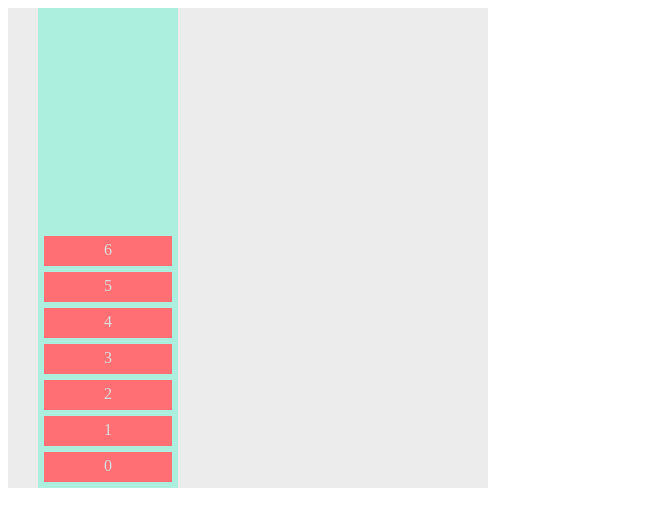
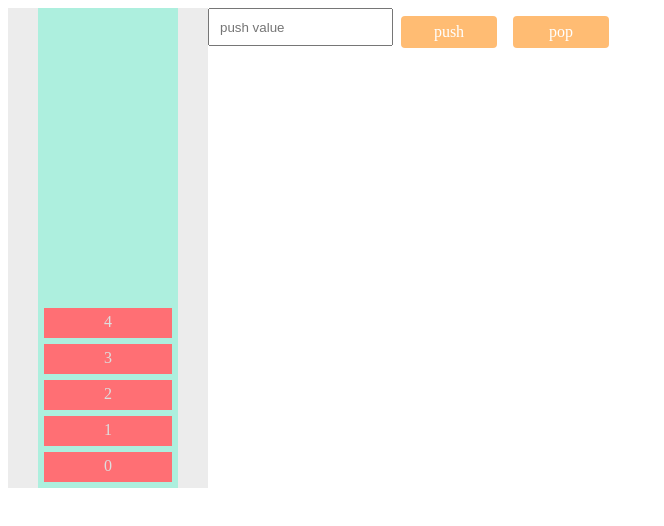
Before and after one commit to ChoWonmin/jagu, a website built with webpack: page test.html in a window 1280 px wide. Shown: the whole page, without its empty margins (0-664 px from the left). Built offline with nearby package versions, Linux system fonts and the light colour scheme.

Commit message:
develope stack

```diff
--- a/src/jagu.js
+++ b/src/jagu.js
@@ -7,6 +7,7 @@ import queue from './lib/queue';
 import set from './lib/set';
 import stack from './lib/stack';
 import trie from './lib/trie';
+import vis from './vis/vis';
 
 window.jagu = {
   avlTree,
@@ -17,5 +18,6 @@ window.jagu = {
   priorityQueue,
   set,
   stack,
-  trie
+  trie,
+  vis
 };
--- a/src/vis/vis.js
+++ b/src/vis/vis.js
@@ -6,16 +6,22 @@
  * @param {Object} [datastructure] jagu datastructure
  */
 
-import d3 from 'd3';
-import stackVis from './lib/stackVis;'
+import * as d3 from 'd3';
+import stackVis from './lib/stackVis';
+
+window.d3 = d3;
 
 const vis = (render, datastructure) => {
 
   const renderer = d3.select(render);
   const data = datastructure;
 
+  const stack = () => stackVis(renderer, data);
+
   return {
-    stack: stackVis(render, data)
+    stack,
   }
 
 };
+
+export default vis;
--- a/test.html
+++ b/test.html
@@ -3,20 +3,50 @@
 <head>
   <meta charset="UTF-8">
   <title>Title</title>
-  <script src="https://cdnjs.cloudflare.com/ajax/libs/d3/5.7.0/d3.min.js"></script>
+  <!--<script src="https://cdnjs.cloudflare.com/ajax/libs/d3/5.7.0/d3.min.js"></script>-->
   <script src="./js/jagu.min.js"></script>
-  <script src="./src/vis/lib/stackVis.js"></script>
+  <!--<script src="./src/vis/lib/stackVis.js"></script>-->
   <style>
     svg.stack {
-      width: 480px;
+      width: 200px;
       height: 480px;
       background-color: #ececec;
     }
+  .btn {
+    width: 96px;
+    height: 32px;
+    background-color: #ffbc73;
+    border-radius: 4px;
+    color: #fff;
+    text-align: center;
+    line-height: 32px;
+    margin: 8px;
+  }
+
+  input {
+    height: 32px;
+    text-indent: 8px;
+  }
+
+  .wrapper {
+    display: flex;
+  }
+
   </style>
 </head>
 <body>
+  <div class="wrapper">
+    <svg class="stack"></svg>
 
-  <svg class="stack"></svg>
+    <input id="stack-push-input" placeholder="push value">
+    <div id="stack-push-btn" class="btn">
+      push
+    </div>
+
+    <div id='stack-pop-btn' class="btn">
+      pop
+    </div>
+  </div>
 
   <script>
     const stack = jagu.stack();
@@ -25,12 +55,19 @@
       stack.push(i);
     }
 
-    const sv = stackVis(d3.select('.stack'), stack);
+    const stackVis = jagu.vis('.stack', stack).stack();
 
-    sv.draw();
+    stackVis.draw();
 
-    sv.push(5);
-    sv.push(6);
+    document.getElementById('stack-push-btn').addEventListener('click', ()=>{
+      const val = document.getElementById('stack-push-input').value;
+      stackVis.push(val);
+    });
+
+    document.getElementById('stack-pop-btn').addEventListener('click', ()=>{
+      stackVis.pop();
+    });
+
   </script>
 </body>
 </html>
```
Also changed, not shown: js/jagu.min.js, src/vis/lib/stackVis.js.
